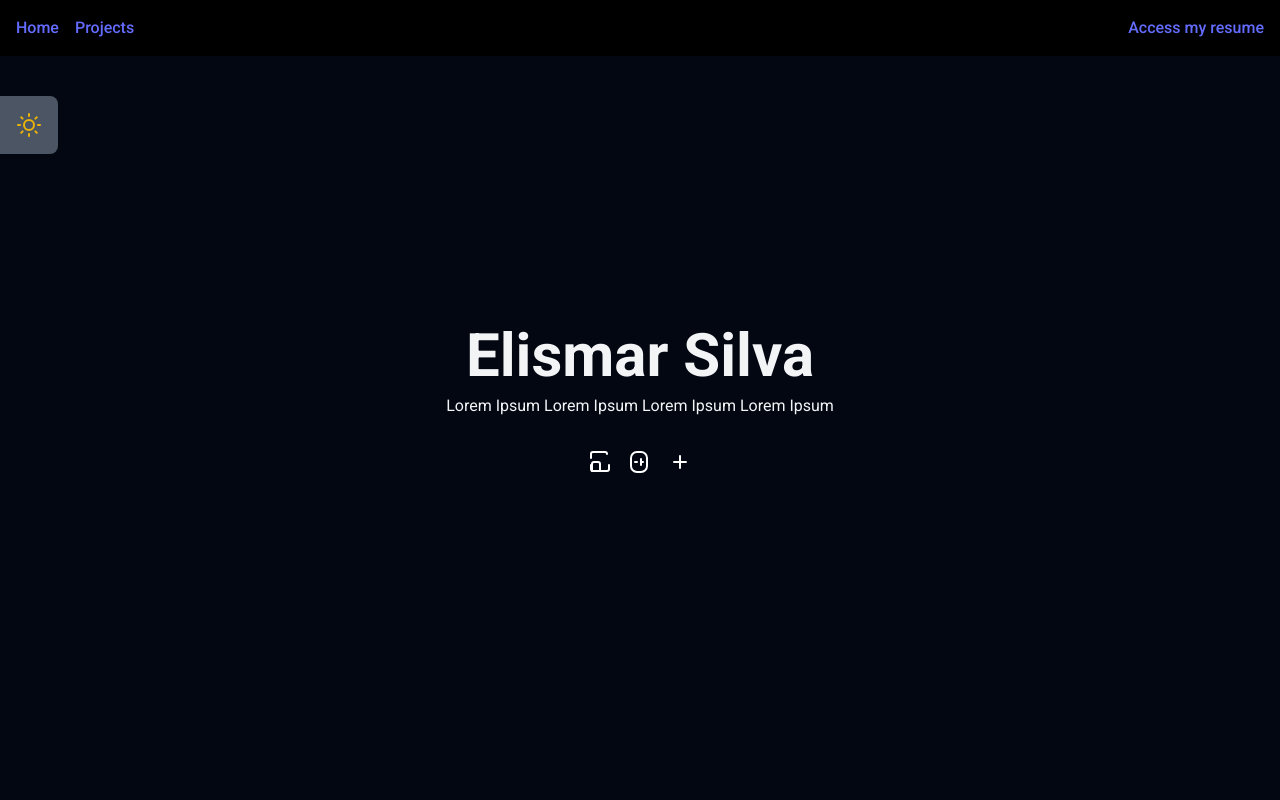
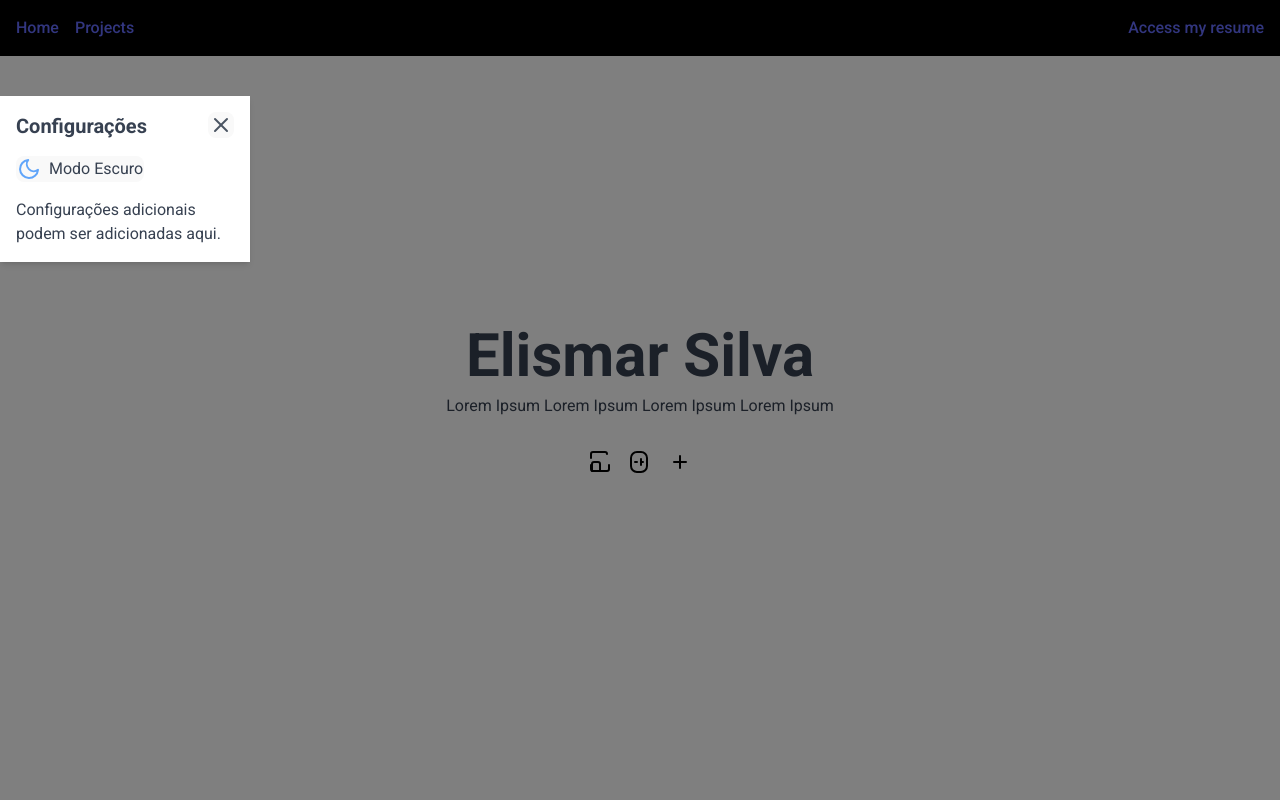
Before and after one commit to Elismar13/meu-portfolio, a React (Vite) app: page / in a window 1280 px wide. Both pictures are taken after a click on the button 29 px from the left and 125 px from the top of the page. Shown: the top 800 px of the page. Built offline with nearby package versions, Linux system fonts and the light colour scheme.

Commit message:
feat: page settings tab

```diff
--- a/src/components/DarkModeToggle.tsx
+++ b/src/components/DarkModeToggle.tsx
@@ -1,11 +1,15 @@
 import React, { useState, useEffect } from 'react';
-import { FiMoon, FiSun } from 'react-icons/fi';
+import { FiMoon, FiSun, FiSettings, FiX } from 'react-icons/fi';
 
-const DarkModeToggle: React.FC = () => {
+const SettingsPanel: React.FC = () => {
   const [darkMode, setDarkMode] = useState<boolean>(false);
+  const [isOpen, setIsOpen] = useState<boolean>(false);
 
   useEffect(() => {
-    if (localStorage.theme === 'dark' || (!('theme' in localStorage) && window.matchMedia('(prefers-color-scheme: dark)').matches)) {
+    if (
+      localStorage.theme === 'dark' ||
+      (!('theme' in localStorage) && window.matchMedia('(prefers-color-scheme: dark)').matches)
+    ) {
       document.documentElement.classList.add('dark');
       setDarkMode(true);
     } else {
@@ -15,31 +19,66 @@ const DarkModeToggle: React.FC = () => {
   }, []);
 
   const toggleDarkMode = () => {
-    setDarkMode(prevMode => !prevMode);
+    setDarkMode((prevMode) => !prevMode);
     document.documentElement.classList.toggle('dark', !darkMode);
+    localStorage.theme = !darkMode ? 'dark' : 'light';
+  };
+
+  const togglePanel = () => {
+    setIsOpen((prev) => !prev);
   };
 
   return (
-    <div className="absolute left-0 top-24 shadow-sm">
+    <div className="fixed left-0 top-24 z-50">
       <button
-        className="fixed p-4 bg-gray-600 text-white border rounded-l-none focus:outline-none"
-        onClick={toggleDarkMode}
+        className="p-4 bg-gray-600 text-white border rounded-r-none focus:outline-none"
+        onClick={togglePanel}
       >
-        {darkMode ? (
-          <FiSun
-            className={`transition-colors duration-300 text-yellow-500`}
-            size={24}
-          />
-        ) : (
-          <FiMoon
-            className={`transition-colors duration-300 text-blue-400`}
-            size={24}
-          />
-        )}
+        <FiSettings size={24} />
       </button>
+
+      {isOpen && (
+        <div
+          className="fixed inset-0 z-40 bg-black bg-opacity-50"
+          onClick={togglePanel}
+        ></div>
+      )}
+
+      <div
+        className={`fixed top-24 left-0 z-50 bg-white dark:bg-gray-800 shadow-md transition-transform duration-300 transform ${
+          isOpen ? 'translate-x-0' : '-translate-x-full'
+        }`}
+        style={{ width: '250px' }}
+      >
+        <div className="p-4">
+          <button
+            className="absolute top-4 right-4 text-gray-600 dark:text-gray-300"
+            onClick={togglePanel}
+          >
+            <FiX size={24} />
+          </button>
+
+          <h2 className="text-xl font-bold mb-4">Configurações</h2>
+
+          <button
+            className="flex items-center space-x-2 mb-4"
+            onClick={toggleDarkMode}
+          >
+            {darkMode ? (
+              <FiSun className="text-yellow-500" size={24} />
+            ) : (
+              <FiMoon className="text-blue-400" size={24} />
+            )}
+            <span>{darkMode ? 'Modo Claro' : 'Modo Escuro'}</span>
+          </button>
+
+          <div>
+            <p>Configurações adicionais podem ser adicionadas aqui.</p>
+          </div>
+        </div>
+      </div>
     </div>
-
   );
 };
 
-export default DarkModeToggle;
+export default SettingsPanel;
--- a/src/components/ProjectModal.tsx
+++ b/src/components/ProjectModal.tsx
@@ -1,4 +1,3 @@
-// ProjectModal.tsx
 import React from 'react';
 import { Project } from '../../data/myProjects';
 import { FaMinus, FaTimes } from 'react-icons/fa';
@@ -11,7 +10,7 @@ interface ProjectModalProps {
 const ProjectModal: React.FC<ProjectModalProps> = ({ project, onClose }) => {
   return (
     <div className="fixed inset-0 z-50 flex items-center justify-center bg-black bg-opacity-50">
-      <div className="relative bg-white dark:bg-gray-800 p-6 text-left rounded shadow-lg max-w-md w-full">
+      <div className="relative bg-white dark:bg-gray-800 p-6 text-left rounded-2xl shadow-lg max-w-md w-full">
         <div className="absolute top-3 right-3 flex space-x-2">
           <button
             onClick={onClose}
```
